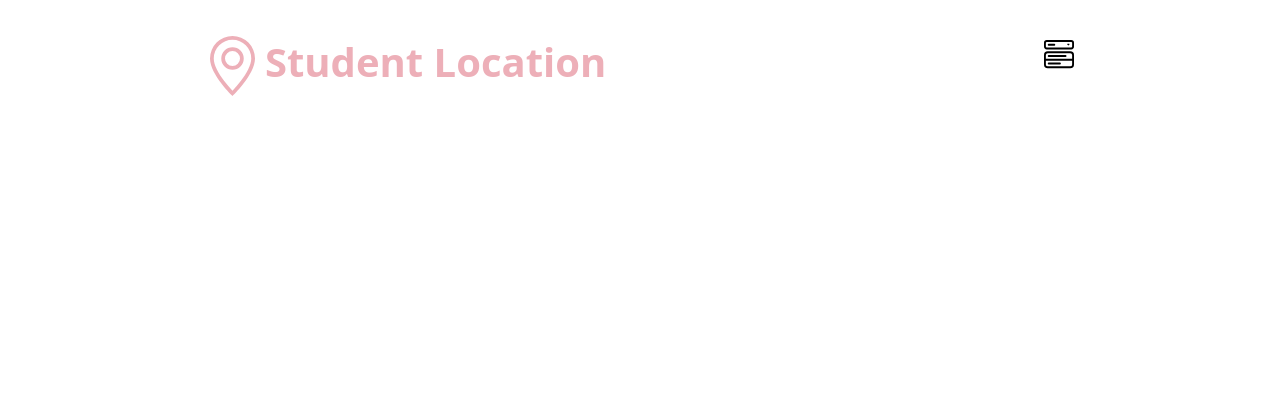
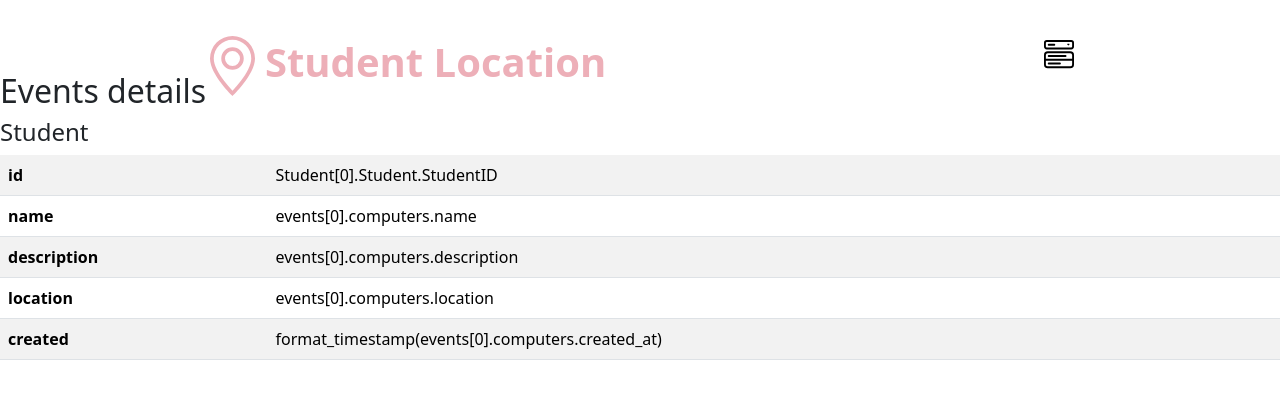
Before and after one commit to Maryam-gif/Project-student-Location, a SvelteKit app: page /event_details in a window 1280 px wide. Shown: the top 398 px of the page. Built offline with nearby package versions, Linux system fonts and the light colour scheme; no server answers; a web font is replaced by a local one.

Commit message:
adding events details page to porject filtering section

```diff
--- a/src/lib/data_access.js
+++ b/src/lib/data_access.js
@@ -1,26 +1,21 @@
-import {supabase} from './supabase.js'
+import { supabase } from './supabase.js';
 
 //import all Building
-export async function get_all_building(){
-    const result = await supabase
-        .from("Building")
-        .select("*");
+export async function get_all_building() {
+	const result = await supabase.from('Building').select('*');
 
-    if (result.error){
+	if (result.error) {
 		console.log(`get all building: ${result.error}`);
 	}
 
 	return result.data;
 }
 
+//import all course
+export async function get_all_course() {
+	const result = await supabase.from('Course').select('*');
 
-//import all course
-export async function get_all_course(){
-    const result = await supabase
-        .from("Course")
-        .select("*");
-
-    if (result.error){
+	if (result.error) {
 		console.log(`get all course: ${result.error}`);
 	}
 
@@ -28,40 +23,32 @@ export async function get_all_course(){
 }
 
 //import all Location
-export async function get_all_location(){
-    const result = await supabase
-        .from("Location")
-        .select("*");
+export async function get_all_location() {
+	const result = await supabase.from('Location').select('*');
 
-    if (result.error){
+	if (result.error) {
 		console.log(`get all Location: ${result.error}`);
 	}
 
 	return result.data;
 }
 
+//import all Log
+export async function get_all_log() {
+	const result = await supabase.from('Log').select('*');
 
-//import all Log
-export async function get_all_log(){
-    const result = await supabase
-        .from("Log")
-        .select("*");
-
-    if (result.error){
+	if (result.error) {
 		console.log(`get all log: ${result.error}`);
 	}
 
 	return result.data;
 }
 
+//import all course
+export async function get_all_student() {
+	const result = await supabase.from('Student').select('*');
 
-//import all course
-export async function get_all_student(){
-    const result = await supabase
-        .from("Student")
-        .select("*");
-
-    if (result.error){
+	if (result.error) {
 		console.log(`get all student: ${result.error}`);
 	}
 
@@ -73,10 +60,10 @@ export async function get_all_student(){
 // @ts-ignore
 export async function search_events(search_text) {
 	const result = await supabase
-	.from('Log, Log(StudentID)')
+		.from('Student')
 		// select StudentID from Log table - requires valid one-many setup
 		.select('*')
-    .or (`StudentID.ilike.%${search_text}%, LogID.ilike.%${search_text}%`);
+		.or(`StudentID.ilike.%${search_text}%, LogID.ilike.%${search_text}%`);
 
 	// log errors
 	if (result.error) {
@@ -86,3 +73,17 @@ export async function search_events(search_text) {
 	// return data
 	return result.data;
 }
+
+// @ts-ignore
+export async function get_event_by_id(id) {
+	const result = await supabase
+		.from('Log')
+		.select('*, Student(*)')
+		.eq('id', id);
+
+	if (result.error) {
+		console.log(`get all events error: ${result.error}`);
+	}
+
+	return result.data;
+} console.log("this pages is for id");
--- a/src/routes/+layout.svelte
+++ b/src/routes/+layout.svelte
@@ -38,6 +38,7 @@
 				<div class="dropdown-content">
 					<li><a href="/about">About</a></li>
 					<li><a href="/events">Event</a></li>
+					<li><a href="/event_details">Event Details</a></li>
 					<li><a href="/contact">Contact</a></li>
 				</div>
 			</div>
--- a/src/routes/event_details/+page.js
+++ b/src/routes/event_details/+page.js
@@ -0,0 +1,20 @@
+// @ts-nocheck
+import * as db from '$lib/data_access.js';
+
+export async function load({ fetch, params }) {
+	let events;
+
+	if (params.LogID) {
+		events = await db.get_event_by_id(params.LogID);
+	}
+
+	if (events) {
+		return {
+			events: events
+		};
+	}
+
+	return {
+		error: 'Error loading'
+	};
+} console.log("page.js for event details")
--- a/src/routes/event_details/+page.svelte
+++ b/src/routes/event_details/+page.svelte
@@ -0,0 +1,39 @@
+<script>
+    import { format_timestamp } from '$lib/utilities';
+
+    export let data;
+
+    const events = data.events;
+
+    console.log(events);
+</script>
+
+<h2>Events details</h2>
+
+<h4>Student</h4>
+<div class="table-responsive-md">
+	<table class="table table-striped">
+		<tbody>
+			<tr>
+				<th>id</th>
+				<td>Student[0].Student.StudentID</td>
+			</tr>
+			<tr>
+				<th>name</th>
+				<td>events[0].computers.name</td>
+			</tr>
+			<tr>
+				<th>description</th>
+				<td>events[0].computers.description</td>
+			</tr>
+			<tr>
+				<th>location</th>
+				<td>events[0].computers.location</td>
+			</tr>
+			<tr>
+				<th>created</th>
+				<td>format_timestamp(events[0].computers.created_at)</td>
+			</tr>
+		</tbody>
+	</table>
+</div>
```
Lines whose indentation alone changed are shown as unchanged.
